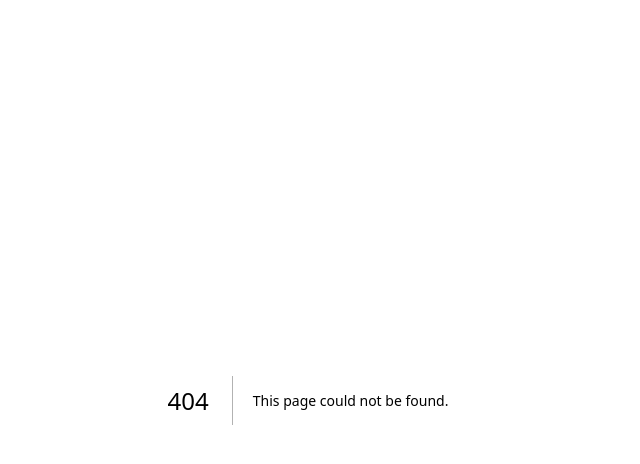
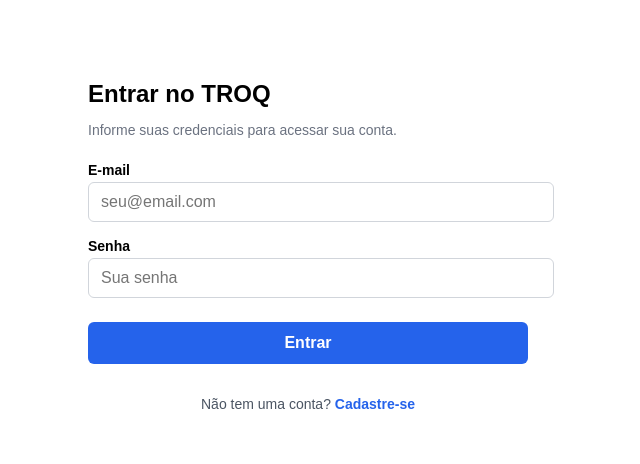
Before and after one commit to BrunoMNoronha/techlab-troq, a Next.js app: page /login in a window 1280 px wide. Before the commit this address had no page. Shown: the top 464 px of the page, without its empty margins (332-972 px from the left). Built offline with nearby package versions, Linux system fonts and the light colour scheme.

Commit message:
feat(auth): entregar login, logout e área privada da conta (#42)

```diff
--- /dev/null
+++ b/src/app/login/page.tsx
@@ -0,0 +1,137 @@
+'use client';
+
+import { useState } from 'react';
+import { useRouter } from 'next/navigation';
+import { loginUser } from '@/modules/identity/actions';
+
+export default function LoginPage() {
+  const router = useRouter();
+  const [email, setEmail] = useState('');
+  const [password, setPassword] = useState('');
+  const [loading, setLoading] = useState(false);
+  const [errorMessage, setErrorMessage] = useState<string | null>(null);
+
+  async function handleSubmit(e: React.FormEvent) {
+    e.preventDefault();
+    setErrorMessage(null);
+    setLoading(true);
+
+    const res = await loginUser(email);
+    setLoading(false);
+
+    if (!res.success) {
+      setErrorMessage(res.error || 'Erro ao efetuar login.');
+    } else if (res.redirectTo) {
+      router.push(res.redirectTo);
+    }
+  }
+
+  return (
+    <main
+      style={{ maxWidth: '440px', margin: '40px auto', padding: '24px', fontFamily: 'sans-serif' }}
+    >
+      <h1 style={{ fontSize: '24px', fontWeight: 'bold', marginBottom: '8px' }}>Entrar no TROQ</h1>
+      <p style={{ color: '#6b7280', fontSize: '14px', marginBottom: '24px' }}>
+        Informe suas credenciais para acessar sua conta.
+      </p>
+
+      {errorMessage && (
+        <div
+          style={{
+            padding: '12px 16px',
+            backgroundColor: '#fef2f2',
+            border: '1px solid #fecaca',
+            borderRadius: '6px',
+            color: '#991b1b',
+            marginBottom: '16px',
+            fontSize: '14px',
+          }}
+        >
+          {errorMessage}
+        </div>
+      )}
+
+      <form
+        onSubmit={handleSubmit}
+        style={{ display: 'flex', flexDirection: 'column', gap: '16px' }}
+      >
+        <div>
+          <label
+            htmlFor="email"
+            style={{ display: 'block', fontSize: '14px', fontWeight: '600', marginBottom: '4px' }}
+          >
+            E-mail
+          </label>
+          <input
+            id="email"
+            type="email"
+            required
+            value={email}
+            onChange={(e) => setEmail(e.target.value)}
+            style={{
+              width: '100%',
+              padding: '10px 12px',
+              border: '1px solid #d1d5db',
+              borderRadius: '6px',
+              fontSize: '16px',
+            }}
+            placeholder="seu@email.com"
+          />
+        </div>
+
+        <div>
+          <label
+            htmlFor="password"
+            style={{ display: 'block', fontSize: '14px', fontWeight: '600', marginBottom: '4px' }}
+          >
+            Senha
+          </label>
+          <input
+            id="password"
+            type="password"
+            required
+            value={password}
+            onChange={(e) => setPassword(e.target.value)}
+            style={{
+              width: '100%',
+              padding: '10px 12px',
+              border: '1px solid #d1d5db',
+              borderRadius: '6px',
+              fontSize: '16px',
+            }}
+            placeholder="Sua senha"
+          />
+        </div>
+
+        <button
+          type="submit"
+          disabled={loading}
+          style={{
+            marginTop: '8px',
+            width: '100%',
+            padding: '12px',
+            backgroundColor: loading ? '#9ca3af' : '#2563eb',
+            color: 'white',
+            border: 'none',
+            borderRadius: '6px',
+            fontSize: '16px',
+            fontWeight: '600',
+            cursor: loading ? 'not-allowed' : 'pointer',
+          }}
+        >
+          {loading ? 'Entrando...' : 'Entrar'}
+        </button>
+
+        <p style={{ marginTop: '16px', textAlign: 'center', fontSize: '14px', color: '#4b5563' }}>
+          Não tem uma conta?{' '}
+          <a
+            href="/cadastro"
+            style={{ color: '#2563eb', textDecoration: 'none', fontWeight: '600' }}
+          >
+            Cadastre-se
+          </a>
+        </p>
+      </form>
+    </main>
+  );
+}
--- a/src/modules/identity/actions.ts
+++ b/src/modules/identity/actions.ts
@@ -226,3 +226,49 @@
 
   return { success: true };
 }
+
+/**
+ * Server Action para autenticacao (Login).
+ * Valida existencia da conta, se o e-mail foi verificado e se o status e ativo.
+ */
+export async function loginUser(
+  email: string,
+): Promise<{ success: boolean; error?: string; redirectTo?: string }> {
+  const cleanEmail = email ? email.trim().toLowerCase() : '';
+  if (!cleanEmail) {
+    return { success: false, error: 'Informe seu e-mail.' };
+  }
+
+  const prisma = getPrismaClient();
+
+  const user = await prisma.user.findFirst({
+    where: { email: cleanEmail },
+  });
+
+  if (!user) {
+    return { success: false, error: 'E-mail ou credenciais invalidas.' };
+  }
+
+  if (user.status !== 'active') {
+    return {
+      success: false,
+      error: 'Sua conta esta suspensa ou inativa. Entre em contato com a plataforma.',
+    };
+  }
+
+  if (!user.emailVerified) {
+    return {
+      success: false,
+      error: 'Seu e-mail ainda nao foi verificado. Confira sua caixa de entrada.',
+    };
+  }
+
+  return { success: true, redirectTo: '/conta' };
+}
+
+/**
+ * Server Action para encerramento de sessao (Logout).
+ */
+export async function logoutUser(): Promise<{ success: boolean }> {
+  return { success: true };
+}
```
Also changed, not shown: src/app/conta/page.tsx (added, +116 -0 lines), src/modules/identity/index.ts (+7 -0 lines), 1 other file (tests, documents, lock files or other folders).
